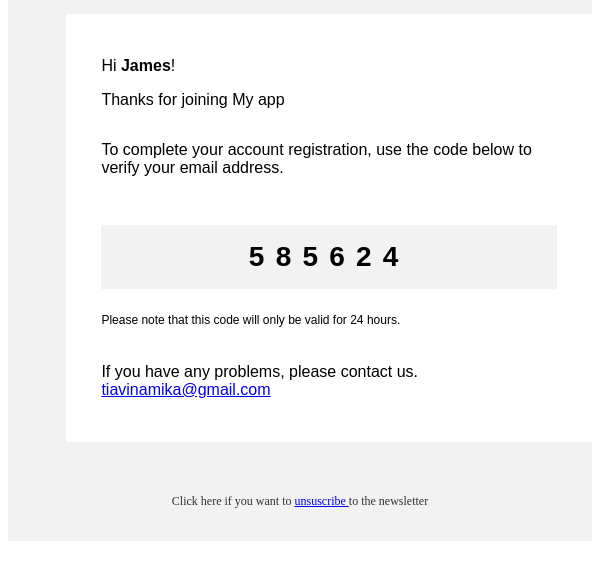
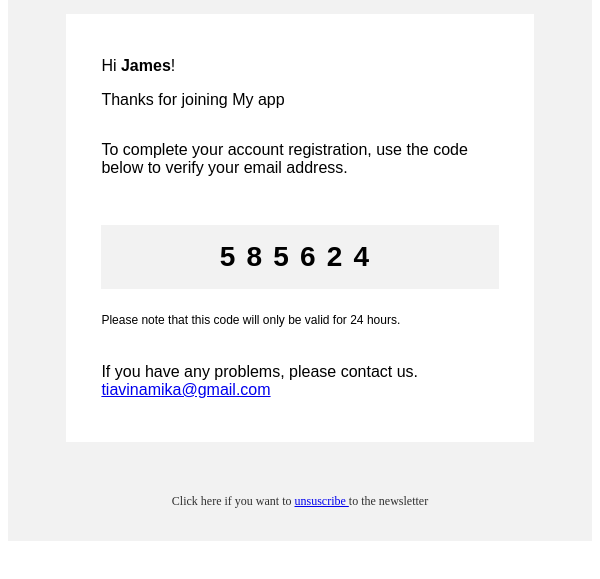
Before and after one commit to tiavina-mika/raw-email-template, a website: page index.html in a window 600 px wide. Shown: the part 67-646 px from the top of the page. Drawn offline with Linux system fonts and the light colour scheme; a web font is replaced by a local one.

Commit message:
udpate template

```diff
--- a/index.html
+++ b/index.html
@@ -28,6 +28,7 @@
       .card {
         background-color: #fff;
         padding: 24px 32px;
+        max-width: 500px;
       }
       .table-logo {
         width: 100%;
@@ -49,7 +50,6 @@
       }
       .center {
         width: 75%;
-        max-width: 800px;
       }
       .main-button {
         background-color: #000;
@@ -67,17 +67,18 @@
         font-size: 12px;
         color: #303030;
       }
-      /* mobile */
       @media only screen and (max-width: 600px) {
       .center {
         width: 96%;
       }
       .left, .right {
-          width: 0;
+        width: 2%;
       }
     }
-      /* tablet */
     @media only screen and (min-width: 600px) and (max-width: 900px) {
+      .center {
+        width: 80%;
+      }
       .left, .right {
         width: 10%;
       }
@@ -105,7 +106,7 @@
               <!-- left -->
               <td class="left"></td>
               <!-- cesnter -->
-              <td class="card center">
+              <td class="card">
                 <table>
                   <!-- <tr>
                     <td align="left">
```
Lines whose indentation alone changed are shown as unchanged.
